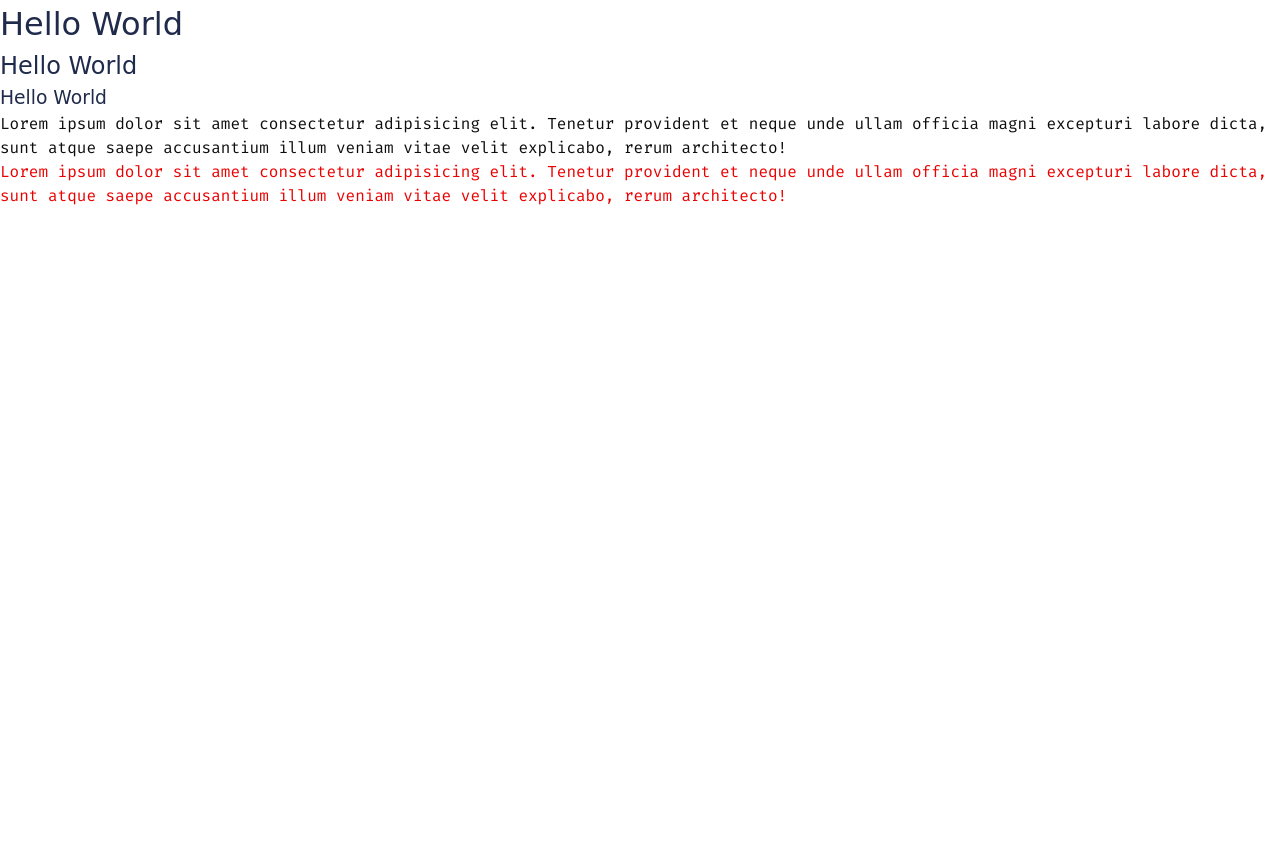
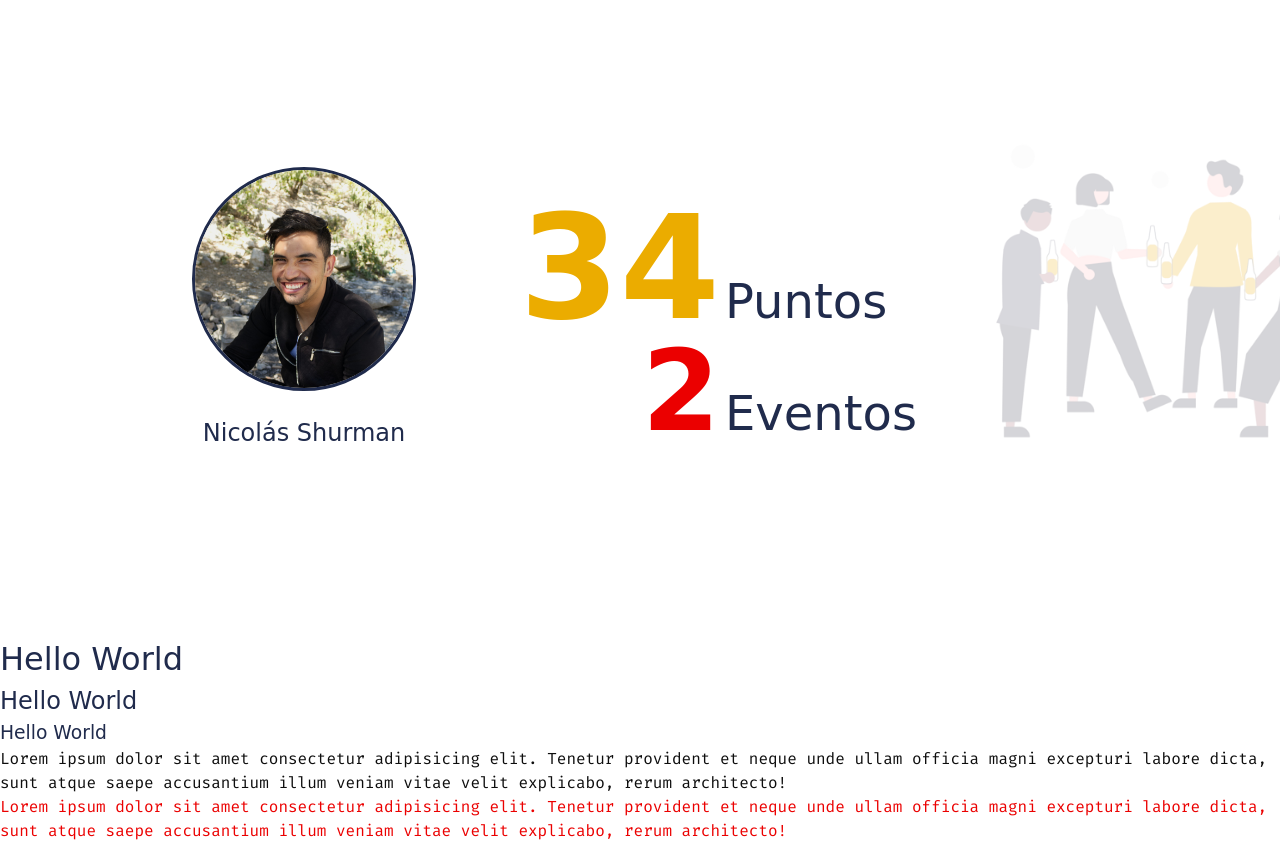
Before and after one commit to innosoft-innoweb/innosoft-innoweb-1, a Django app: page / in a window 1280 px wide. Before the commit the page ends 205 px from the top, so only its background shows below. Run offline with Django 4.2, Linux system fonts and the light colour scheme; some web fonts are replaced.

Commit message:
feat(#021): Create user details components
Create user details components for profile view.

```diff
--- /dev/null
+++ b/static/styles/userDetails.css
@@ -0,0 +1,123 @@
+
+/* User details */
+
+.user-details {
+    width: 100%;
+    display: flex;
+    flex-direction: row;
+    flex-wrap: wrap;
+    column-gap: 5rem;
+    justify-content: space-between;
+    overflow: hidden;
+    padding-inline: 9rem;
+    padding-block: 10rem;
+}
+
+/* Left section */
+
+.user-left-section {
+    /* padding-inline: 4em;
+    padding-block: 6em; */
+    display: flex;
+    flex-direction: column;
+    align-items: center;
+    justify-content: end;
+    flex-grow: 1;
+    min-width: clamp(30%, 20rem, 50rem);
+}
+
+.user-img {
+    width: 14em;
+    aspect-ratio: 1;
+    border-radius: 100%;
+    object-fit: cover;
+    border: 0.2em var(--clr-dark-blue) solid;
+}
+
+.user-name {
+    margin: 1em;
+    font-size: 1.5rem;
+}
+
+/* Right section */
+
+.user-right-section {
+    /* margin-inline: 4em;
+    margin-block: 6em; */
+    display: flex;
+    position: relative;
+    flex-grow: 3.5;
+}
+
+.user-stats {
+    width: 22rem;
+    display: flex;
+    flex-wrap: wrap;
+    align-items: baseline;
+    justify-content: stretch;
+    align-content: center;
+}
+
+.user-stats > * {
+    height: 30%;
+    width: 50%;
+}
+
+.user-numbers {
+    display: flex;
+    flex-direction: column;
+}
+
+.user-points-number {
+    color: var(--clr-yellow);
+    height: 10rem;
+    font-size: 9em;
+    font-weight: bold;
+    display: flex;
+    justify-content: flex-end;
+}
+
+.user-points-text {
+    height: 10rem;
+    font-size: 3em;
+    display: flex;
+    align-items: flex-end;
+    padding-left: 5px;
+}
+
+.user-text {
+    display: flex;
+    flex-direction: column;
+}
+
+.user-events-number {
+    color: var(--clr-red);
+    height: 7rem;
+    font-size: 7em;
+    font-weight: bold;
+    display: flex;
+    justify-content: flex-end;
+    align-items: flex-end;
+}
+
+.user-events-text {
+    height: 7rem;
+    font-size: 3em;
+    display: flex;
+    align-items: flex-end;
+    padding-left: 5px;
+}
+
+/* decoration */
+
+.user-decoration {
+    width: auto;
+}
+
+.user-decoration img{
+    position: absolute;
+    /* margin-left: 5rem; */
+    height: 80%;
+    transform: scale(1.5) translateX(5rem);
+    opacity: 0.2;
+}
--- /dev/null
+++ b/templates/components/userDetails.html
@@ -0,0 +1,22 @@
+<head>
+    {% load static %}
+    <link rel="stylesheet" type="text/css" href="{% static 'styles/userDetails.css' %}">
+</head>
+
+<div class="user-details">
+    <div class="user-left-section">
+        <img class="user-img" src={% static 'images/Juan.jpg'%} alt="Profile pic">
+        <h3 class="user-name">Nicolás Shurman</h3>
+    </div>
+    <div class="user-right-section">
+        <div class="user-stats">
+            <h1 class="user-points-number">34</h1>
+            <h3 class="user-points-text">Puntos</h3>
+            <h2 class="user-events-number">2</h2>
+            <h3 class="user-events-text">Eventos</h3>
+        </div>
+        <div class="user-decoration">
+            <img src={% static 'illustrations/illustration_1.png'%} alt="">
+        </div>
+    </div>
+</div>
--- a/templates/index.html
+++ b/templates/index.html
@@ -7,6 +7,7 @@
     <link rel="stylesheet" type="text/css" href="{% static 'styles/main.css' %}">
 </head>
 <body>
+    {% include "components/userDetails.html" %}
     <h1>Hello World</h1>
     <h2>Hello World</h2>
     <h3>Hello World</h3>
```
Also changed, not shown: static/illustrations/illustration_1.png (added), static/images/Juan.jpg (added).
